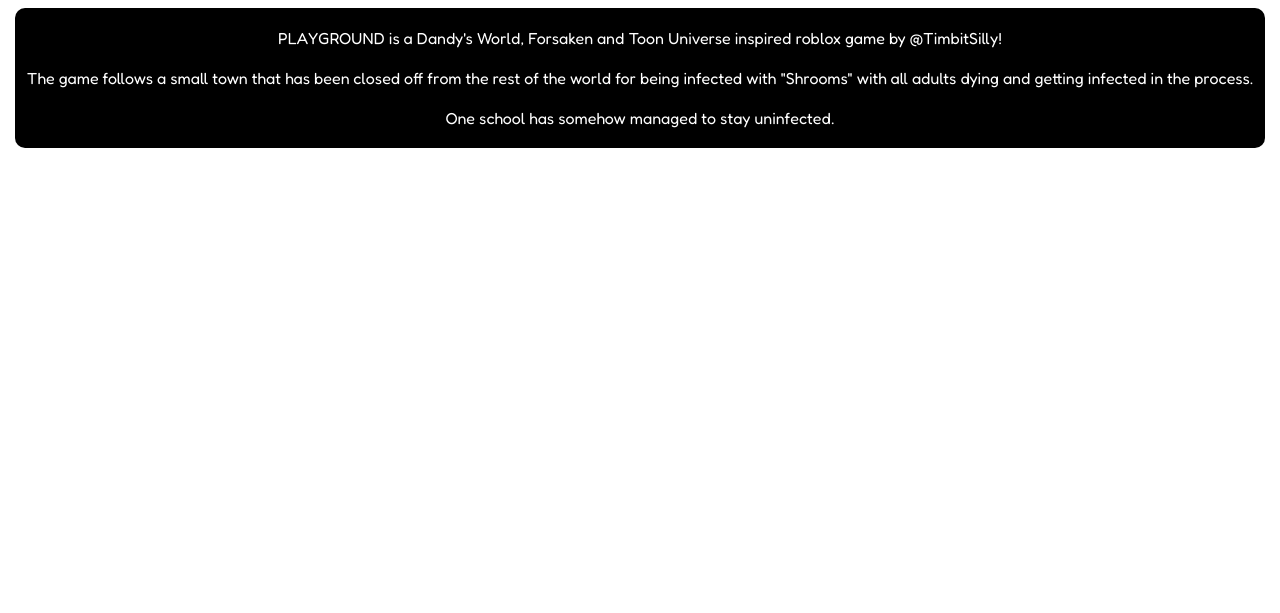
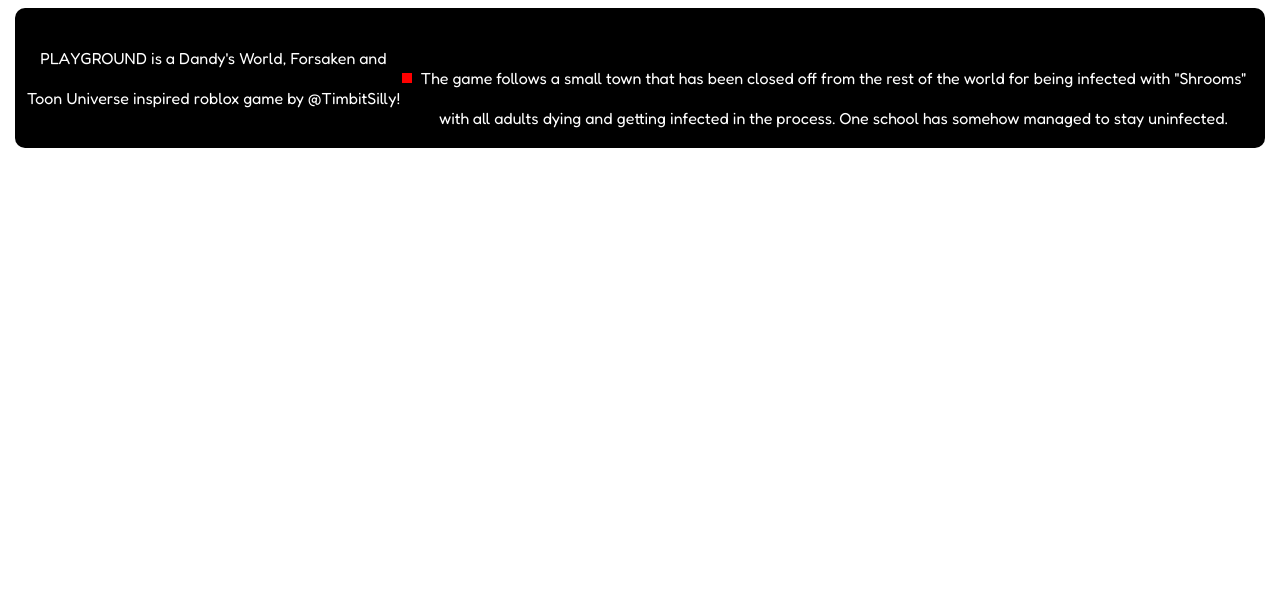
Before and after one commit to TimbitSilly/playgroundgame, a plain HTML site: page index.html in a window 1280 px wide. Shown: the part 187-800 px from the top of the page. Drawn offline with Linux system fonts and the light colour scheme.

Commit message:
Update index.html

```diff
--- a/index.html
+++ b/index.html
@@ -27,7 +27,10 @@
     </div>
 </div>
 <div style="background: #000; text-align: center; color: #FFF; margin: 15px; padding: 10px; display: flex; justify-content: center; font-family: Fredoka; align-items: center; border-radius: 10px">
-    PLAYGROUND is a Dandy's World, Forsaken and Toon Universe inspired roblox game by @TimbitSilly!<br>
+    PLAYGROUND is a Dandy's World, Forsaken and Toon Universe inspired roblox game by @TimbitSilly!
+    <br>
+<div style="border: 5px solid red"></div>
+    <br>
     The game follows a small town that has been closed off from the rest of the world for being infected with "Shrooms" with all adults dying and getting infected in the process. One school has somehow managed to stay uninfected.
 </div>
 </body>
```
